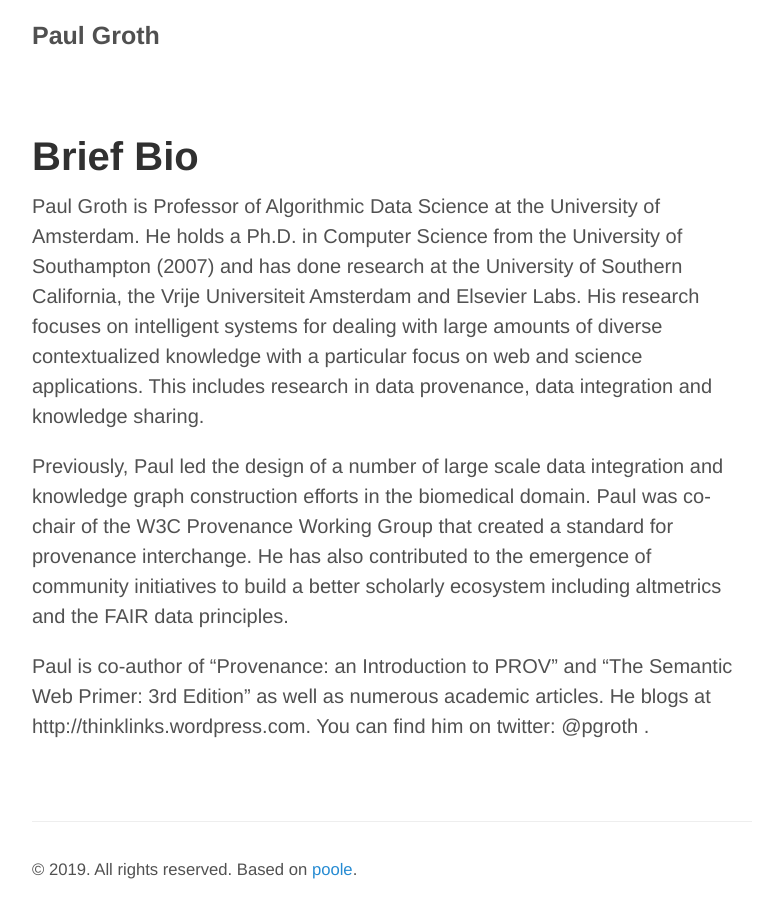
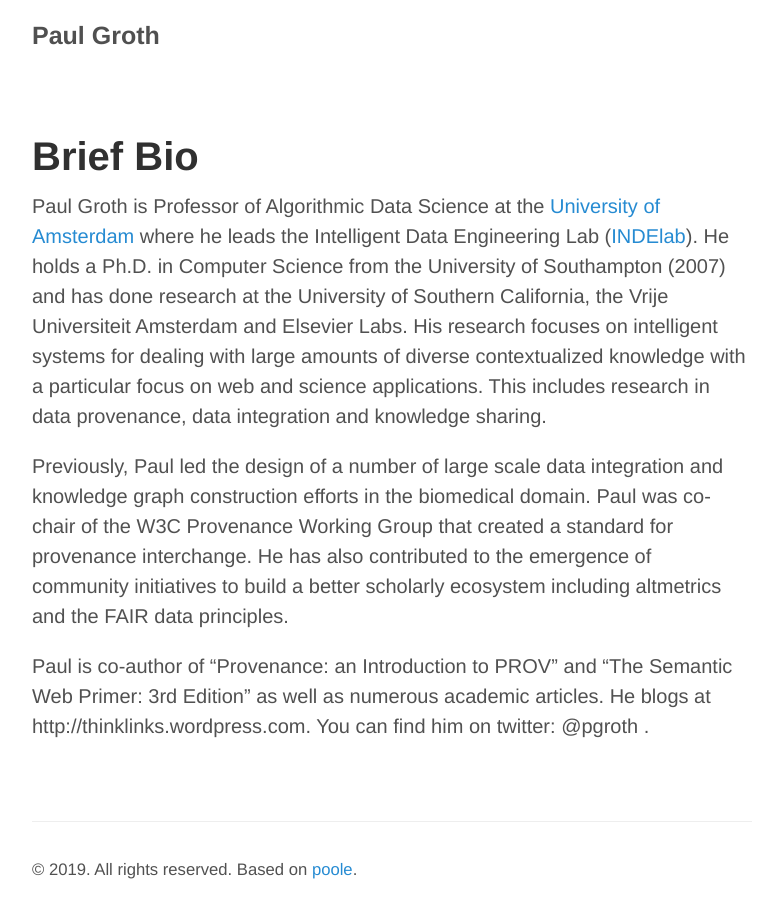
Before and after one commit to pgroth/pgroth.github.com, a Jekyll site: the page built from bio.md, in a window 1280 px wide. Shown: the whole page, without its empty margins (248-1024 px from the left). Built offline with Jekyll 4.4.1, drawn with Linux system fonts in a browser that asks for light colours.

Commit message:
Update bio.md

```diff
--- a/bio.md
+++ b/bio.md
@@ -3,7 +3,7 @@
 title: Brief Bio
 ---
 
-Paul Groth is Professor of Algorithmic Data Science at the University of Amsterdam. He holds a Ph.D. in Computer Science from the University of Southampton (2007) and has done research at the University of Southern California, the Vrije Universiteit Amsterdam and Elsevier Labs. His research focuses on intelligent systems for dealing with large amounts of diverse contextualized knowledge with a particular focus on web and science applications. This includes research in data provenance, data integration and knowledge sharing.
+Paul Groth is Professor of Algorithmic Data Science at the [University of Amsterdam](http://ivi.uva.nl) where he leads the Intelligent Data Engineering Lab ([INDElab](http://indelab.org)). He holds a Ph.D. in Computer Science from the University of Southampton (2007) and has done research at the University of Southern California, the Vrije Universiteit Amsterdam and Elsevier Labs. His research focuses on intelligent systems for dealing with large amounts of diverse contextualized knowledge with a particular focus on web and science applications. This includes research in data provenance, data integration and knowledge sharing.
 
 Previously, Paul led the design of a number of large scale data integration and knowledge graph construction efforts in the biomedical domain. Paul was co-chair of the W3C Provenance Working Group that created a standard for provenance interchange. He has also contributed to the emergence of community initiatives to build a better scholarly ecosystem including altmetrics and the FAIR data principles.
 
```
